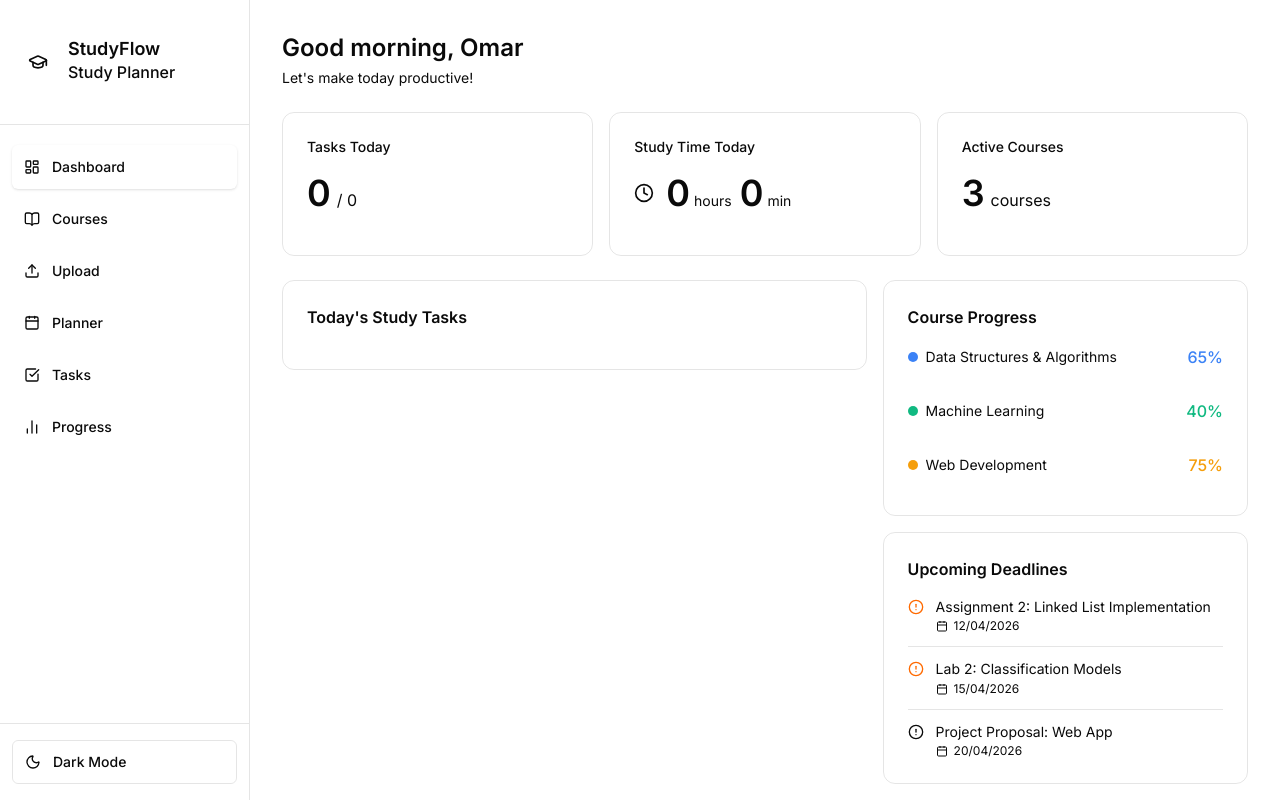
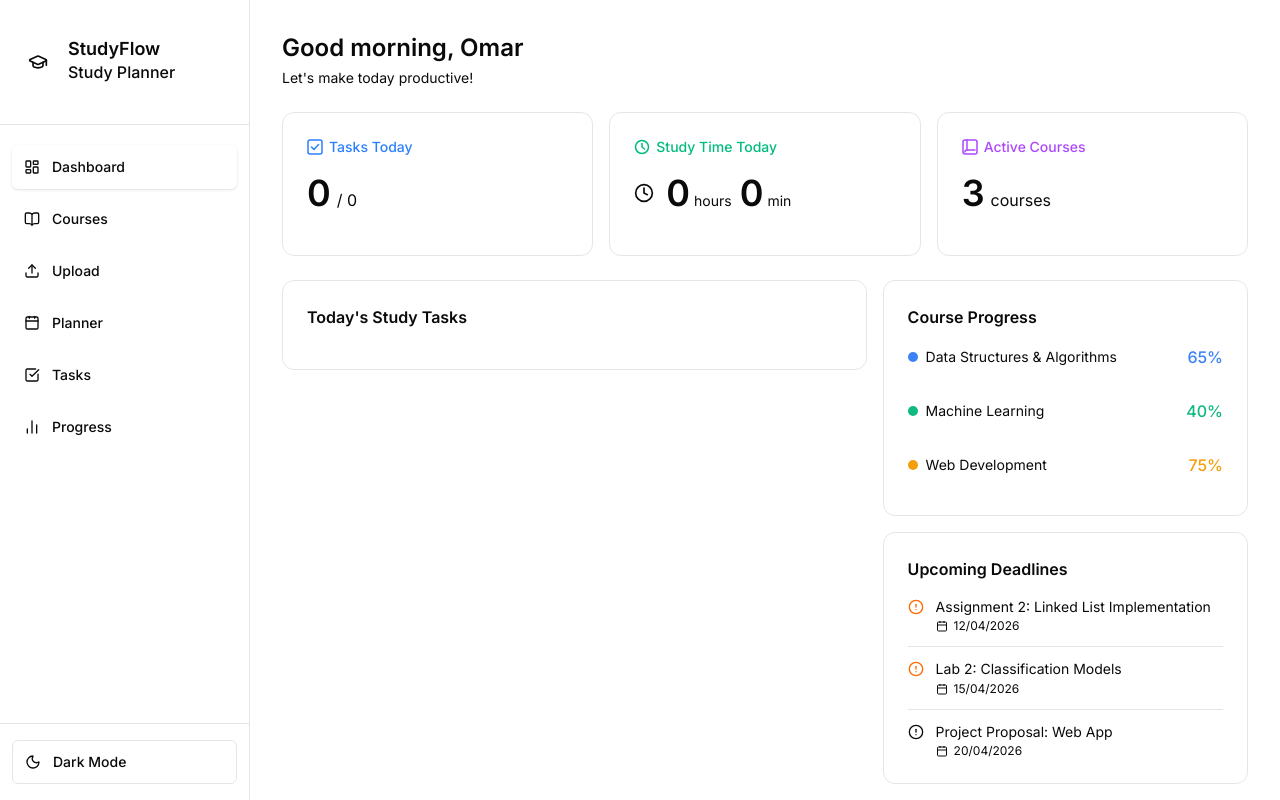
Before and after one commit to omar-z-z/StudyFlow, a Next.js app in the folder frontend/: page / in a window 1280 px wide. Built offline with nearby package versions, Linux system fonts and the light colour scheme.

Commit message:
Feat: add new stat icons and integrate them into StatsCard for enhanced visual representation

```diff
--- a/frontend/components/basicComponents/icons.tsx
+++ b/frontend/components/basicComponents/icons.tsx
@@ -92,3 +92,49 @@ export const ResetIcon = () => (
     <polyline points="1.5,3.5 1.5,6.5 4.5,6.5" />
   </svg>
 );
+
+/* Stat Card Icons */
+
+export const TasksStatIcon = () => (
+  <svg width="16" height="16" viewBox="0 0 16 16" fill="none" aria-hidden="true">
+    <rect x="1" y="1" width="14" height="14" rx="2" stroke="currentColor" strokeWidth="1.5" />
+    <path d="M4.5 8l2.5 2.5 4.5-5" stroke="currentColor" strokeWidth="1.5" strokeLinecap="round" strokeLinejoin="round" />
+  </svg>
+);
+
+export const TimeStatIcon = () => (
+  <svg width="16" height="16" viewBox="0 0 16 16" fill="none" aria-hidden="true">
+    <circle cx="8" cy="8" r="6.5" stroke="currentColor" strokeWidth="1.5" />
+    <path d="M8 4.5V8l2.5 2" stroke="currentColor" strokeWidth="1.5" strokeLinecap="round" strokeLinejoin="round" />
+  </svg>
+);
+
+export const CoursesStatIcon = () => (
+  <svg width="16" height="16" viewBox="0 0 16 16" fill="none" aria-hidden="true">
+    <path d="M3 13a2 2 0 0 1 2-2h8" stroke="currentColor" strokeWidth="1.5" strokeLinecap="round" />
+    <rect x="1" y="1" width="14" height="14" rx="2" stroke="currentColor" strokeWidth="1.5" />
+    <path d="M5 1v10" stroke="currentColor" strokeWidth="1.5" strokeLinecap="round" />
+  </svg>
+);
+
+export const GoalStatIcon = () => (
+  <svg width="16" height="16" viewBox="0 0 16 16" fill="none" aria-hidden="true">
+    <circle cx="8" cy="8" r="6.5" stroke="currentColor" strokeWidth="1.5" />
+    <circle cx="8" cy="8" r="3.5" stroke="currentColor" strokeWidth="1.5" />
+    <circle cx="8" cy="8" r="1" fill="currentColor" />
+  </svg>
+);
+
+export const RateStatIcon = () => (
+  <svg width="16" height="16" viewBox="0 0 16 16" fill="none" aria-hidden="true">
+    <path d="M2 11l4-4 3 3 5-6" stroke="currentColor" strokeWidth="1.5" strokeLinecap="round" strokeLinejoin="round" />
+    <path d="M11 4h3v3" stroke="currentColor" strokeWidth="1.5" strokeLinecap="round" strokeLinejoin="round" />
+  </svg>
+);
+
+export const StreakStatIcon = () => (
+  <svg width="16" height="16" viewBox="0 0 16 16" fill="none" aria-hidden="true">
+    <path d="M8 1.5C8 1.5 4.5 6 4.5 9.5a3.5 3.5 0 0 0 7 0C11.5 6 8 1.5 8 1.5z" stroke="currentColor" strokeWidth="1.5" strokeLinejoin="round" />
+    <path d="M6 10.5c.5 1 2 1.5 2.5.5" stroke="currentColor" strokeWidth="1.2" strokeLinecap="round" />
+  </svg>
+);
--- a/frontend/components/statsComponents/StatsCard.tsx
+++ b/frontend/components/statsComponents/StatsCard.tsx
@@ -5,31 +5,48 @@ import CoursesStats from "./stats/CourseStats";
 import GoalStats from "./stats/GoalStats";
 import RateStats from "./stats/RateStats";
 import StreakStats from "./stats/StreakStats";
+import {
+  TasksStatIcon,
+  TimeStatIcon,
+  CoursesStatIcon,
+  GoalStatIcon,
+  RateStatIcon,
+  StreakStatIcon,
+} from "@/components/basicComponents/icons";
+
+/* ── icon + color per type ──────────────────────────────── */
+const iconMap: Record<StatsCardProps["type"], { icon: React.ReactNode; color: string }> = {
+  tasks:   { icon: <TasksStatIcon />,   color: "text-blue-500"    },
+  time:    { icon: <TimeStatIcon />,    color: "text-emerald-500" },
+  courses: { icon: <CoursesStatIcon />, color: "text-purple-500"  },
+  goal:    { icon: <GoalStatIcon />,    color: "text-blue-500"    },
+  rate:    { icon: <RateStatIcon />,    color: "text-orange-500"  },
+  streak:  { icon: <StreakStatIcon />,  color: "text-purple-500"  },
+};
 
 export default function StatsCard({
   title,
   type,
-  // tasks
   tasksCompleted = 0,
   tasksTotal = 0,
-  // time
   hours = 0,
   minutes = 0,
-  // courses
   coursesCount = 0,
-  // goal
   goalCurrent = 0,
   goalTarget = 1,
-  // rate
   rate = 0,
   rateSub,
-  // streak
   streakDays = 0,
   streakSub,
 }: StatsCardProps) {
+  const { icon, color } = iconMap[type];
+
   return (
     <div className="bg-card border border-border rounded-xl p-4 flex flex-col gap-3 flex-1 md:p-6 md:gap-4">
-      <p className="text-sm text-muted-foreground font-medium">{title}</p>
+      <div className={`flex items-center gap-1.5 ${color}`}>
+        {icon}
+        <p className="text-sm text-foreground font-medium">{title}</p>
+      </div>
 
       {type === "tasks" && (
         <TasksStats tasksCompleted={tasksCompleted} tasksTotal={tasksTotal} />
```
